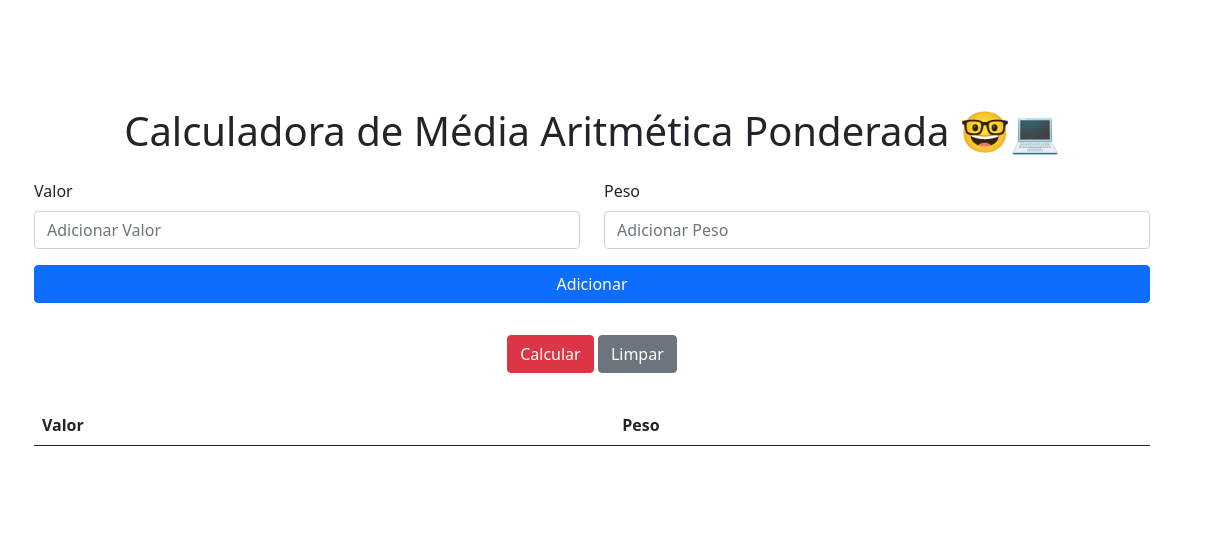
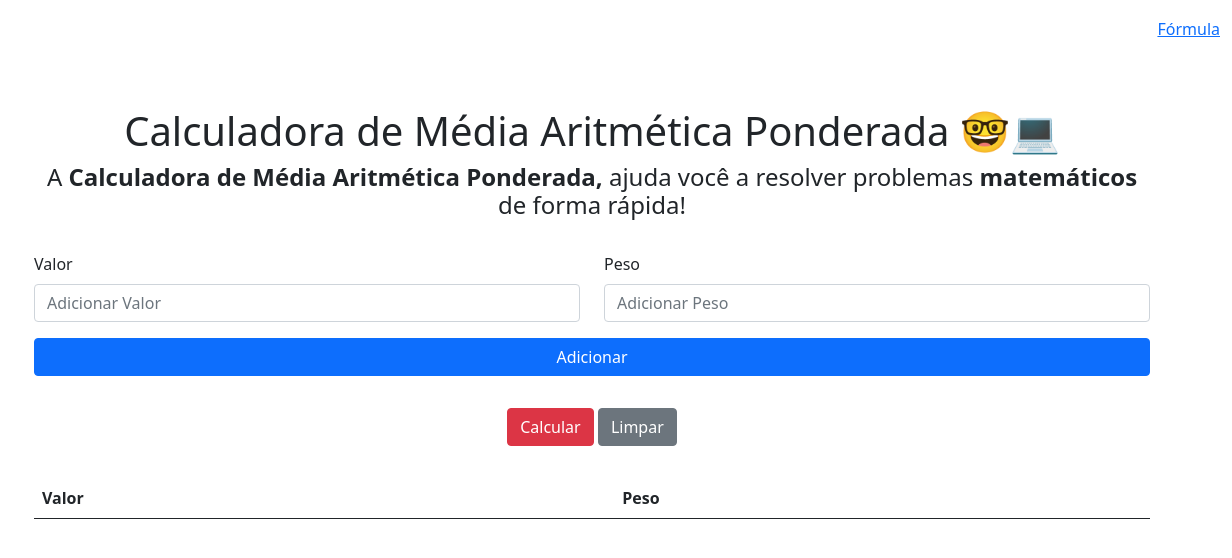
Before and after one commit to pedrohdev/mediaPonderada, a plain HTML site: page index.html in a window 1280 px wide. Shown: the full height of the page, 48-1280 px from the left. Drawn offline with nearby package versions, Linux system fonts and the light colour scheme.

Commit message:
Update index.html

```diff
--- a/index.html
+++ b/index.html
@@ -11,8 +11,10 @@
 
         <nav class="navbar">
             <div class="container-fluid">
-                <a  class="navbar-brand" href="https://github.com/PedroHdev/mediaPonderada"><img style="height: 32px; width: 32px;" src="./src/images/github-logo.png"></a>
+                <a  class="navbar-brand" href="https://github.com/PedroHdev/mediaPonderada"><img style="height: 32px; width: 32px;" src="./src/images/github-logo.png" alt="Meu github"></a>
+                <a class="navbar-item" href="https://pt.wikipedia.org/wiki/M%C3%A9dia_aritm%C3%A9tica_ponderada">Fórmula</a>
             </div>
+
         </nav>
 
         <div class="container">
@@ -20,10 +22,11 @@
             <div class="row mt-5">
                 <div class="col-sm">
                     <h1 align="center">Calculadora de Média Aritmética Ponderada 🤓💻</h1>
+                    <h4 align="center">A <strong>Calculadora de Média Aritmética Ponderada,</strong> ajuda você a resolver problemas <strong>matemáticos</strong> de forma rápida!</h4>
                 </div>
             </div>
 
-            <div class="row mt-3">
+            <div class="row mt-4">
                 <div class="col-sm">
                     <label for="valor" class="form-label">Valor</label>
                     <input type="number" class="form-control" id="valor" placeholder="Adicionar Valor">
```
